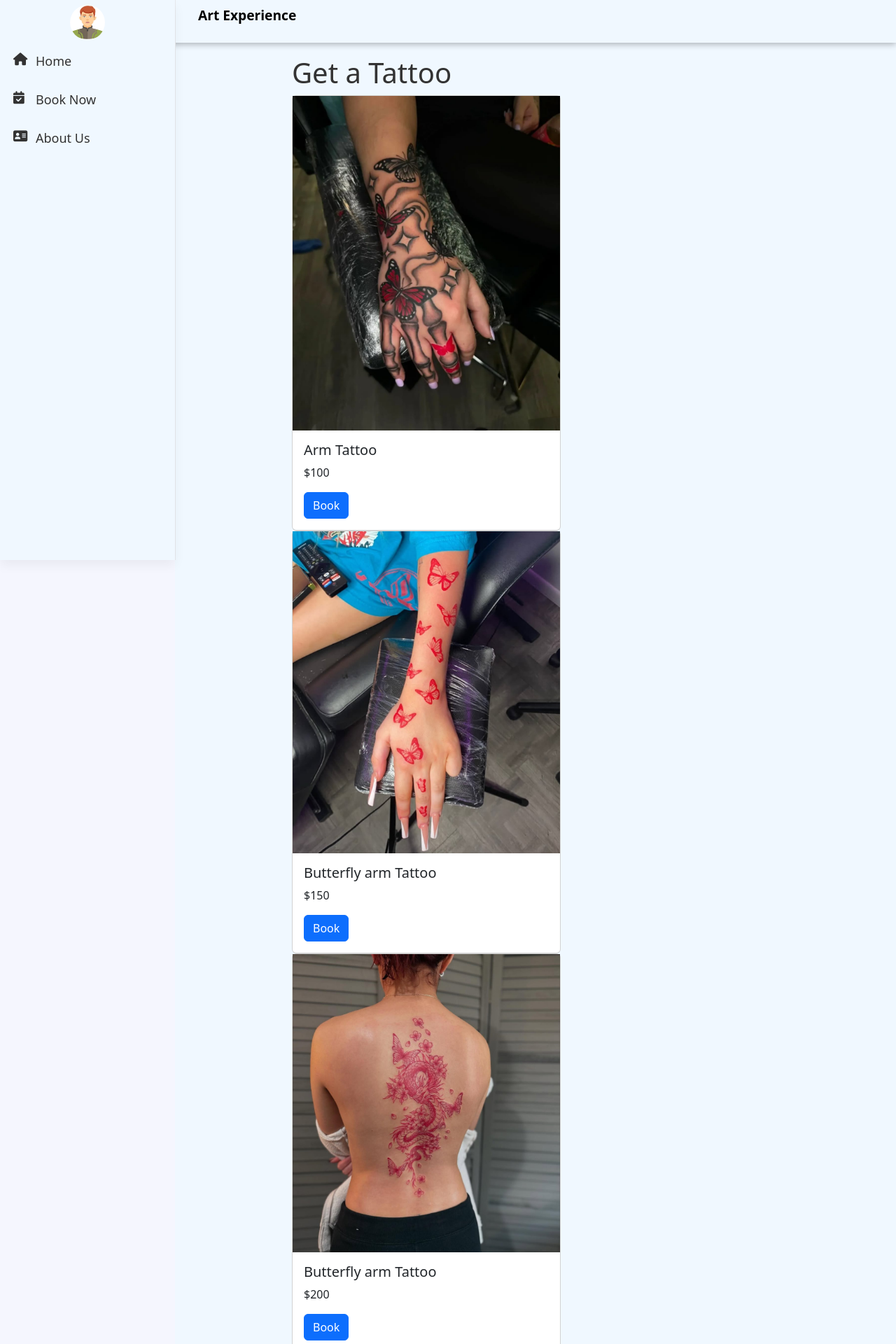
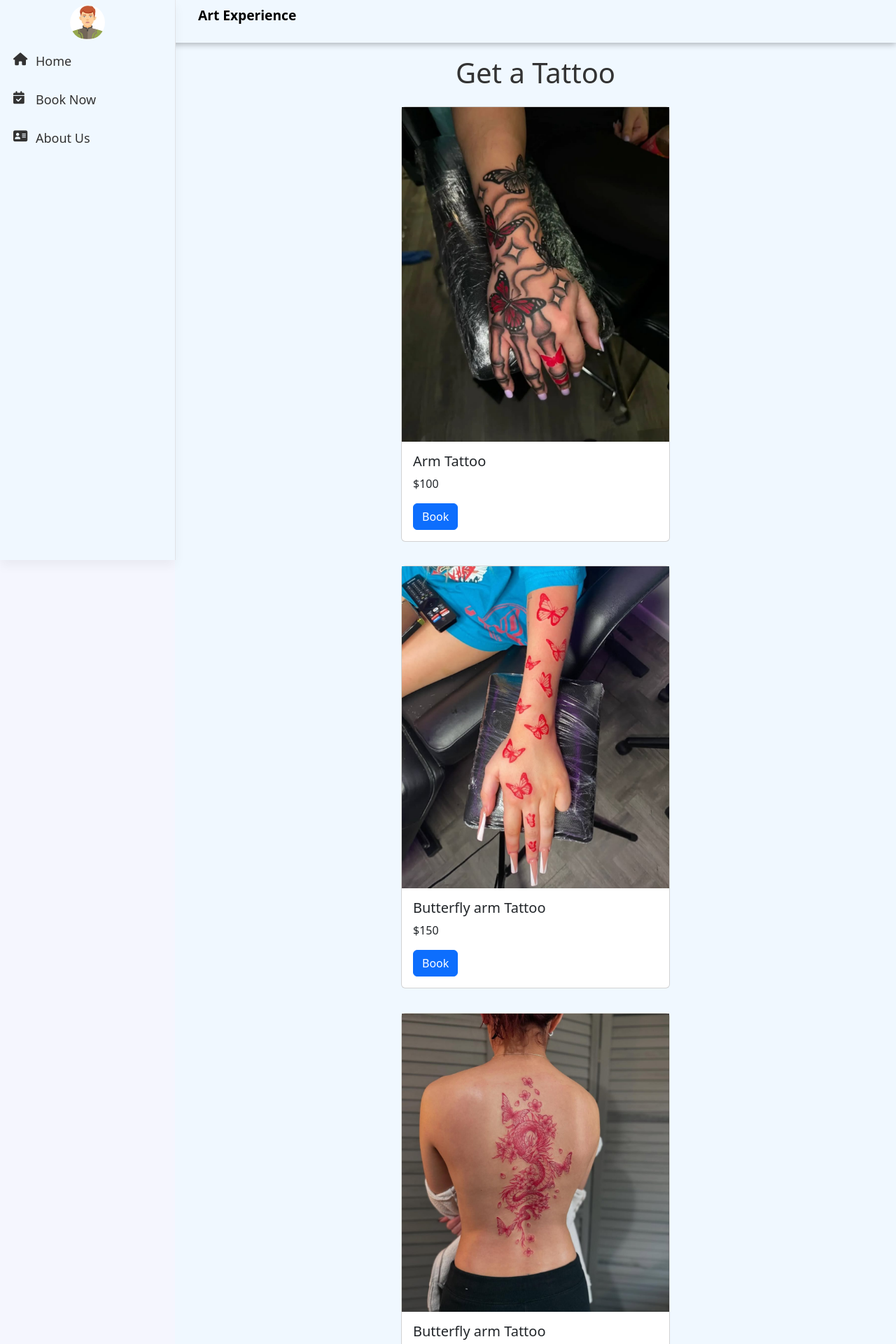
Before and after one commit to Samboja651/body-artwork, a Flask app: page /booking in a window 1280 px wide. Shown: the top 1920 px of the page at 70% size. Run offline with Flask 3, Linux system fonts and the light colour scheme.

Commit message:
quick fixes

```diff
--- a/static/css/home.css
+++ b/static/css/home.css
@@ -472,7 +472,7 @@ h4,.h4 {
 
 .container h1 {
     font-weight: 700;
-    font-family: cursive;
+    font-family: 'Poppins', sans-serif;
 }
 
 .testimonials {
@@ -488,3 +488,17 @@ h4,.h4 {
     box-shadow: 0 2px 10px rgba(0, 0, 0, 0.1);
     transition: all 0.3s ease;
 }
+
+
+/* booking page */
+/* card layout styling */
+/* mobile responsive */
+.card-layout{
+    display: flex;
+    flex-wrap: wrap;
+    gap: 3%;
+    justify-content: space-evenly;
+}
+.card{
+    margin-bottom: 5%;
+}
--- a/templates/booking.html
+++ b/templates/booking.html
@@ -3,7 +3,7 @@
 
 {% block content %}
     <!-- cards -->
-    <h1>Get a Tattoo</h1>
+    <h1 class="text-center mb-4">Get a Tattoo</h1>
     <div class="card-layout">
         <!-- card 1 -->
         <div class="card" style="width: 24rem;">
--- a/templates/home.html
+++ b/templates/home.html
@@ -51,7 +51,7 @@
 							</a>
 						</li>
                         <li class="nav-item">
-							<a class="nav-link" style="font-size: large;" href="#">
+							<a class="nav-link" style="font-size: large;" href="/booking">
 								<span class="nav-icon"><i class="fa-solid fa-calendar-check"></i></span>
 								<span class="nav-link-text">Book Now</span>
 							</a>
```
